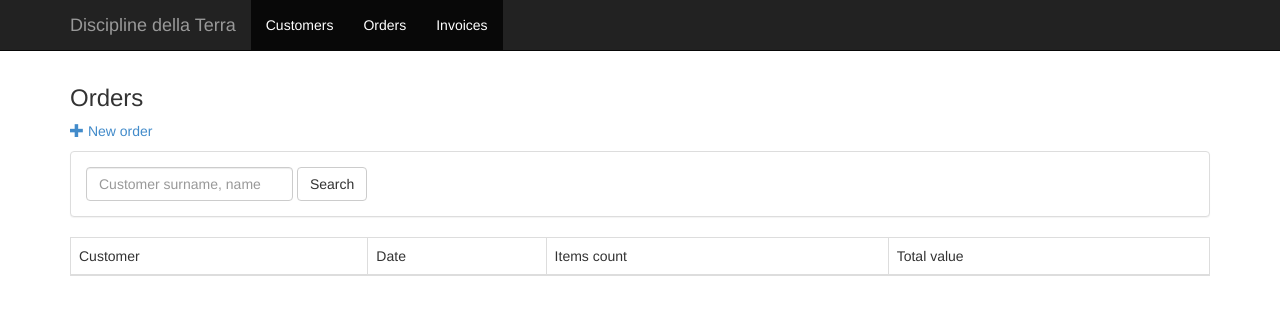
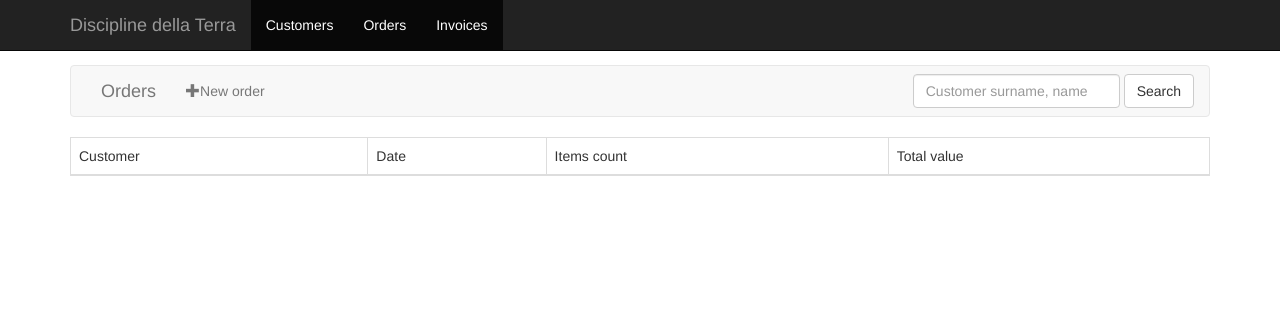
Before and after one commit to denever/discipline_terra, a Django app: template invoices/templates/invoices/order_list.html in a window 1280 px wide. Shown: the top 315 px of the page. Run offline with Django 3.2, Linux system fonts and the light colour scheme; the template is opened without the code that fills it, so the values that code supplies are empty; some libraries are stand-ins or nearby versions.

Commit message:
Redesign of order list, customer list invoices list using new navbar

```diff
--- a/invoices/templates/invoices/order_list.html
+++ b/invoices/templates/invoices/order_list.html
@@ -2,13 +2,16 @@
 {% load i18n %}
 
 {% block container %}
-<h3>{% trans "Orders" %}</h3>
-<p>
-  <a href="{% url 'order-create' %}"><span class="glyphicon glyphicon-plus"></span> New order </a>
-</p>
-<div class="panel panel-default">
-  <div class="panel-body">
-    <form class="form-inline" role="form" action="{% url 'orders-search' %}" method="GET">
+<nav class="navbar navbar-default" role="navigation">
+  <div class="collapse navbar-collapse" id="bs-example-navbar-collapse-1">
+    <a class="navbar-brand" href="{% url 'orders' %}">{% trans "Orders" %}</a>
+    <ul class="nav navbar-nav">
+      <li>
+	<a href="{% url 'order-create' %}">
+	  <span class="glyphicon glyphicon-plus"></span>{% trans "New order" %}</a>
+      </li>
+    </ul>
+    <form class="navbar-form navbar-right" role="search" action="{% url 'orders-search' %}" method="GET">
       <div class="form-group">
 	<label class="sr-only" for="searchtext">{% trans "Search" %}</label>
 	<input type="text" class="form-control" id="searchtext" placeholder="{% trans "Customer surname, name" %}"  name="q">
@@ -16,7 +19,7 @@
       <button type="submit" class="btn btn-default">{% trans "Search" %}</button>
     </form>
   </div>
-</div>
+</nav>
 {% if is_paginated %}
 <ul class="pager">
   {% if page_obj.has_previous %}
```
Also changed, not shown: invoices/templates/invoices/customer_list.html (+11 -8 lines), invoices/templates/invoices/invoice_list.html (+5 -5 lines).
